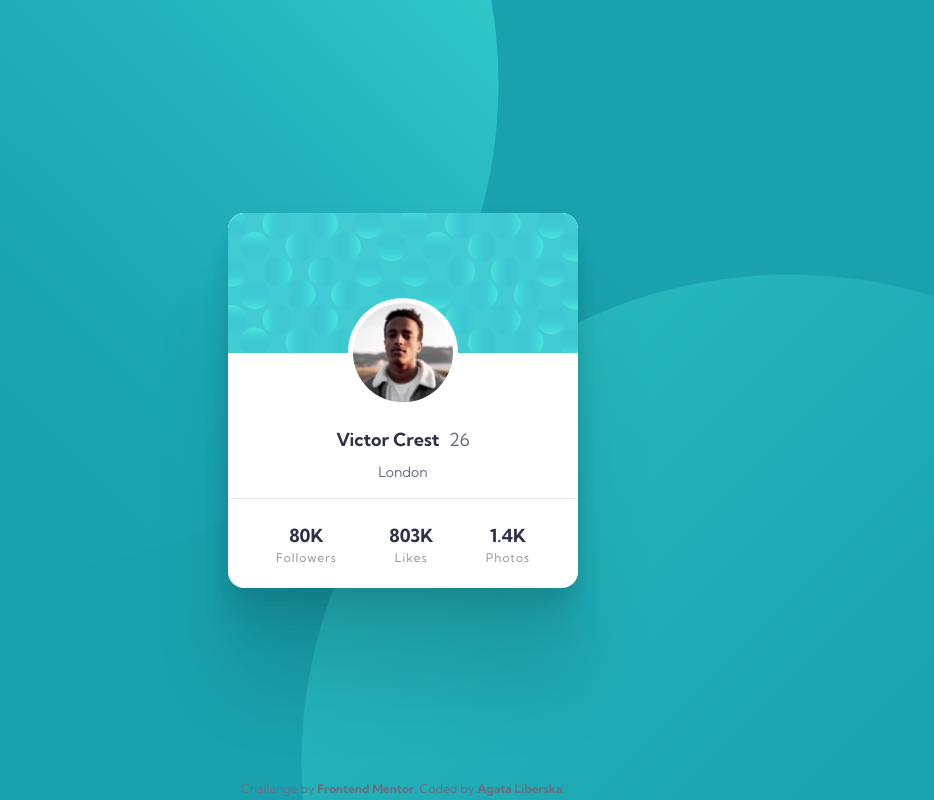
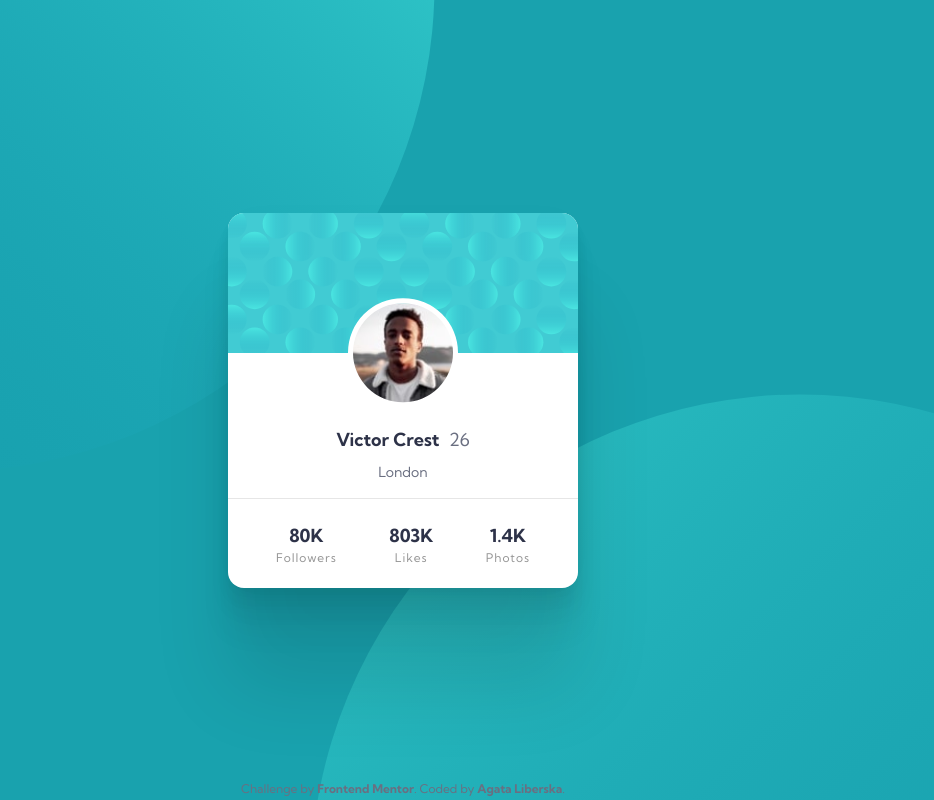
Before and after one commit to AgataLiberska/profile-card-component-FM, a plain HTML site: page index.html in a window 1280 px wide. Shown: the whole page, without its empty margins (237-1171 px from the left). Drawn offline with Linux system fonts and the light colour scheme.

Commit message:
correct the positioning of the background images

```diff
--- a/index.html
+++ b/index.html
@@ -15,7 +15,6 @@
 
 </head>
 <body>
-  <div class="container flex flex-jc-c flex-ai-c">
     <div class="card">
       <div class="card__cover">
       </div>
@@ -56,8 +55,5 @@
         Coded by <a href="https://github.com/agataliberska" target="_blank">Agata Liberska</a>.
       </span>
     </div>
-  </div>
-
-
 </body>
 </html>
--- a/scss/_background.scss
+++ /dev/null
@@ -1,60 +0,0 @@
-.container {
-    position: relative;
-    height: 100%;
-    width: 100%;
-    position: relative;
-    overflow: hidden;
-
-    &::before {
-        content: '';
-        position: absolute;
-        top: 0;
-        background-size: 39.0625rem;
-        width: 100%;
-        height: 100%;
-        background-image: url('/images/bg-pattern-top.svg');
-        background-repeat: no-repeat;
-        background-position: bottom 23.75rem right 10.4375rem;
-
-
-        @include breakpoint-up(medium) {
-            background-size: 60.9375rem;
-
-            background-position: bottom 21rem right 22rem;
-        }
-
-        @include breakpoint-up(large) {
-            background-position: bottom 14.375rem right 34rem;
-        }
-
-        @include breakpoint-up(xlarge) {
-            background-position: bottom 16.0625rem right 46.5625rem;
-        }
-    }
-
-
-    &::after {
-        content: '';
-        position: absolute;
-        bottom: 0;
-        background-size: 39.0625rem;
-        width: 100%;
-        height: 100%;
-        background-image: url('/images/bg-pattern-bottom.svg');
-        background-repeat: no-repeat;
-        background-position: top 22.125rem left 10.8125rem;
-
-        @include breakpoint-up(medium) {
-            background-size: 60.9375rem;
-            background-position: top 22.125rem left 22.25rem;
-        }
-
-        @include breakpoint-up(large) {
-            background-position: top 17.125rem left 33.625rem;
-        }
-
-        @include breakpoint-up(xlarge) {
-            background-position: top 23.3125rem left 43.75rem;
-        }
-    }
-}
--- a/scss/_card.scss
+++ b/scss/_card.scss
@@ -1,9 +1,9 @@
 .card {
+
     width: 20.625rem;
     background-color: white;
     border-radius: 1rem;
     z-index: 5;
-    //box-shadow:      0 2px 10px 5px hsla(0, 0, 0, 0.1);
     box-shadow:
         0 -0.2px 34.2px hsla(0,0,0,0.01),
         0 6.7px 12.3px hsla(0,0,0,0.01),
@@ -29,8 +29,6 @@
 
         background-image: url('/images/bg-pattern-card.svg');
 
-        border-top-left-radius: inherit;
-        border-top-right-radius: inherit;
     }
 
     &__main {
@@ -103,5 +101,4 @@
 
 
     }
-
 }
--- a/scss/_globals.scss
+++ b/scss/_globals.scss
@@ -8,17 +8,24 @@ html {
 }
 
 body {
-    height: 100vh;
+    display: flex;
+    justify-content: center;
+    align-items: center;
+    min-height: 100vh;
     width: 100vw;
     margin: 0;
     padding: 0;
     background-color: $darkCyan;
+    background-image: url('/images/bg-pattern-top.svg'), url('/images/bg-pattern-bottom.svg');
+    background-repeat: no-repeat;
+    background-position:
+        right calc(44vw + 15%) bottom calc(65vh - 15vw),
+        left calc(38vw + 20%) top calc(70vh - 13vw);
     font-family: 'Kumbh Sans', sans-serif;
     line-height: 1.15;
     color: $darkDesaturatedBlue;
     overflow: hidden;
 }
-
 
 
 .flex {
--- a/scss/styles.scss
+++ b/scss/styles.scss
@@ -2,5 +2,4 @@
 @import 'mixins';
 
 @import 'globals';
-@import 'background';
 @import 'card';
```
Also changed, not shown: css/styles.css, 1 other file.
